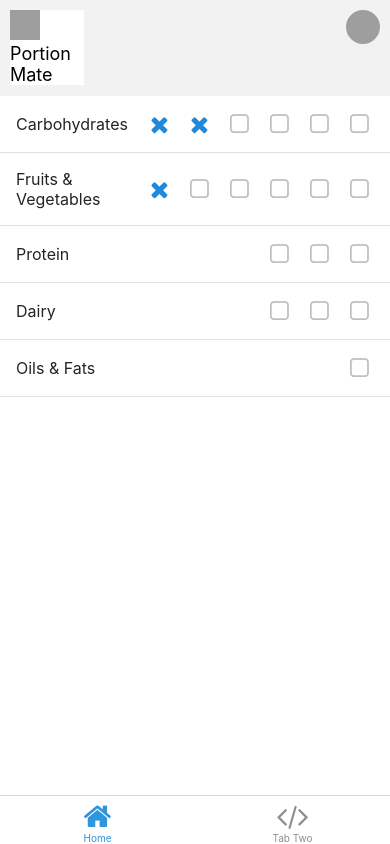
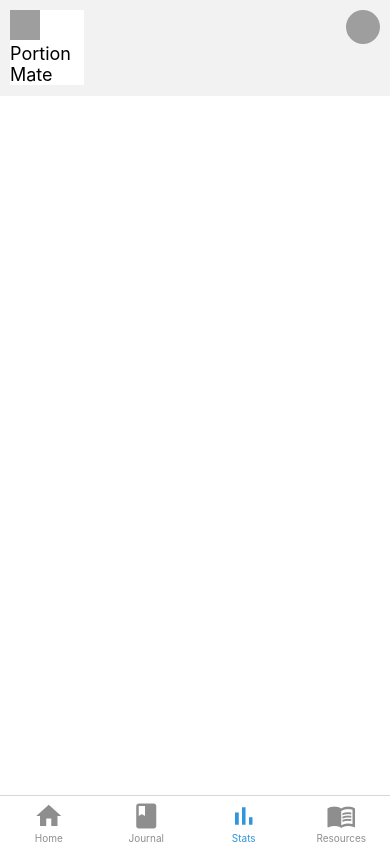
Before and after one commit to ineshbose/portion-mate, a React Native app in the folder src/frontend/: screen /Stats in a window 390 px wide. Built offline with nearby package versions, Linux system fonts and the light colour scheme; grey boxes are pictures that could not be loaded; what expo-linking would draw is missing.

Commit message:
Added pages, consistent icons, liking the progress so far

```diff
--- a/src/frontend/navigation/LinkingConfiguration.ts
+++ b/src/frontend/navigation/LinkingConfiguration.ts
@@ -20,9 +20,19 @@ const linking: LinkingOptions<RootStackParamList> = {
               HomePage: 'one',
             },
           },
-          TabTwo: {
+          Journal: {
             screens: {
-              TabTwoScreen: 'two',
+              JournalPage: 'two',
+            },
+          },
+          Stats: {
+            screens: {
+              StatsPage: 'three',
+            },
+          },
+          Resources: {
+            screens: {
+              ResourcesPage: 'four',
             },
           },
         },
--- a/src/frontend/navigation/index.tsx
+++ b/src/frontend/navigation/index.tsx
@@ -3,7 +3,7 @@
  * https://reactnavigation.org/docs/getting-started
  *
  */
-import { FontAwesome } from '@expo/vector-icons';
+import { MaterialIcons } from '@expo/vector-icons';
 import { createBottomTabNavigator } from '@react-navigation/bottom-tabs';
 import {
   NavigationContainer,
@@ -19,7 +19,7 @@ import useColorScheme from '../hooks/useColorScheme';
 import ModalScreen from '../screens/ModalScreen';
 import NotFoundScreen from '../screens/NotFoundScreen';
 import HomePage from '../screens/HomePage';
-import TabTwoScreen from '../screens/TabTwoScreen';
+import StatsPage from '../screens/StatsPage';
 import {
   RootStackParamList,
   RootTabParamList,
@@ -28,6 +28,8 @@ import {
 import LinkingConfiguration from './LinkingConfiguration';
 import { Text, View } from '../components/Themed';
 import { Header, Avatar } from 'react-native-elements';
+import JournalPage from '../screens/JournalPage';
+import ResourcesPage from '../screens/ResourcesPage';
 
 export default function Navigation({
   colorScheme,
@@ -84,6 +86,7 @@ function BottomTabNavigator() {
       initialRouteName="Home"
       screenOptions={{
         tabBarActiveTintColor: Colors[colorScheme].tint,
+        tabBarLabelPosition: 'below-icon',
         header: () => {
           return (
             <Header
@@ -129,23 +132,36 @@ function BottomTabNavigator() {
               style={({ pressed }) => ({
                 opacity: pressed ? 0.5 : 1,
               })}
-            >
-              <FontAwesome
-                name="info-circle"
-                size={25}
-                color={Colors[colorScheme].text}
-                style={{ marginRight: 15 }}
-              />
-            </Pressable>
+            ></Pressable>
           ),
         })}
       />
       <BottomTab.Screen
-        name="TabTwo"
-        component={TabTwoScreen}
+        name="Journal"
+        component={JournalPage}
         options={{
-          title: 'Tab Two',
-          tabBarIcon: ({ color }) => <TabBarIcon name="code" color={color} />,
+          title: 'Journal',
+          tabBarIcon: ({ color }) => <TabBarIcon name="book" color={color} />,
+        }}
+      />
+      <BottomTab.Screen
+        name="Stats"
+        component={StatsPage}
+        options={{
+          title: 'Stats',
+          tabBarIcon: ({ color }) => (
+            <TabBarIcon name="bar-chart" color={color} />
+          ),
+        }}
+      />
+      <BottomTab.Screen
+        name="Resources"
+        component={ResourcesPage}
+        options={{
+          title: 'Resources',
+          tabBarIcon: ({ color }) => (
+            <TabBarIcon name="menu-book" color={color} />
+          ),
         }}
       />
     </BottomTab.Navigator>
@@ -156,8 +172,8 @@ function BottomTabNavigator() {
  * You can explore the built-in icon families and icons on the web at https://icons.expo.fyi/
  */
 function TabBarIcon(props: {
-  name: React.ComponentProps<typeof FontAwesome>['name'];
+  name: React.ComponentProps<typeof MaterialIcons>['name'];
   color: string;
 }) {
-  return <FontAwesome size={30} style={{ marginBottom: -3 }} {...props} />;
+  return <MaterialIcons size={30} style={{ marginBottom: -3 }} {...props} />;
 }
--- a/src/frontend/screens/HomePage.tsx
+++ b/src/frontend/screens/HomePage.tsx
@@ -1,9 +1,30 @@
 import * as React from 'react';
 import { StyleSheet } from 'react-native';
 import { ListItem } from 'react-native-elements';
+import { MaterialIcons } from '@expo/vector-icons';
 
-import { View } from '../components/Themed';
+import { Text, View } from '../components/Themed';
 import { RootTabScreenProps, TrackItem, PortionItem, UserLog } from '../types';
+
+const frequencyDisplay: { [frequency: number]: string } = {
+  1: 'd',
+  7: 'w',
+  30: 'm',
+  365: 'y',
+};
+
+const getFrequencyDisplay = (frequency: number) => {
+  return (
+    frequencyDisplay[frequency] ||
+    (frequency % 365 === 0
+      ? `${frequency / 365}${frequencyDisplay[365]}`
+      : frequency % 30 === 0
+      ? `${frequency / 30}${frequencyDisplay[30]}`
+      : frequency % 7 === 0
+      ? `${frequency / 7}${frequencyDisplay[7]}`
+      : `${frequency}d`)
+  );
+};
 
 const list: TrackItem[] = [
   {
@@ -94,14 +115,27 @@ export default function HomePage({
             {item.item && (
               <ListItem.Title>{(item.item as PortionItem).name}</ListItem.Title>
             )}
+            <Text>
+              {Array.from(Array(item.target), (e, i) => (
+                <ListItem.CheckBox
+                  checkedIcon="times"
+                  key={i}
+                  checked={i < (item.logs as UserLog[]).length}
+                />
+              ))}
+            </Text>
           </ListItem.Content>
-          {Array.from(Array(item.target), (e, i) => (
-            <ListItem.CheckBox
-              checkedIcon="times"
-              key={i}
-              checked={i < (item.logs as UserLog[]).length}
+          <ListItem.Content right>
+            <ListItem.Subtitle>
+              {item.target}/{getFrequencyDisplay(item.frequency)}
+            </ListItem.Subtitle>
+            <ListItem.ButtonGroup
+              buttons={[
+                <MaterialIcons key="remove" name="remove" />,
+                <MaterialIcons key="add" name="add" />,
+              ]}
             />
-          ))}
+          </ListItem.Content>
         </ListItem>
       ))}
     </View>
--- /dev/null
+++ b/src/frontend/screens/JournalPage.tsx
@@ -0,0 +1,25 @@
+import * as React from 'react';
+import { StyleSheet } from 'react-native';
+
+import { View } from '../components/Themed';
+
+export default function JournalPage() {
+  return <View style={styles.container}></View>;
+}
+
+const styles = StyleSheet.create({
+  container: {
+    flex: 1,
+    alignItems: 'center',
+    justifyContent: 'center',
+  },
+  title: {
+    fontSize: 20,
+    fontWeight: 'bold',
+  },
+  separator: {
+    marginVertical: 30,
+    height: 1,
+    width: '80%',
+  },
+});
--- /dev/null
+++ b/src/frontend/screens/ResourcesPage.tsx
@@ -0,0 +1,25 @@
+import * as React from 'react';
+import { StyleSheet } from 'react-native';
+
+import { View } from '../components/Themed';
+
+export default function ResourcesPage() {
+  return <View style={styles.container}></View>;
+}
+
+const styles = StyleSheet.create({
+  container: {
+    flex: 1,
+    alignItems: 'center',
+    justifyContent: 'center',
+  },
+  title: {
+    fontSize: 20,
+    fontWeight: 'bold',
+  },
+  separator: {
+    marginVertical: 30,
+    height: 1,
+    width: '80%',
+  },
+});
--- /dev/null
+++ b/src/frontend/screens/StatsPage.tsx
@@ -0,0 +1,25 @@
+import * as React from 'react';
+import { StyleSheet } from 'react-native';
+
+import { View } from '../components/Themed';
+
+export default function StatsPage() {
+  return <View style={styles.container}></View>;
+}
+
+const styles = StyleSheet.create({
+  container: {
+    flex: 1,
+    alignItems: 'center',
+    justifyContent: 'center',
+  },
+  title: {
+    fontSize: 20,
+    fontWeight: 'bold',
+  },
+  separator: {
+    marginVertical: 30,
+    height: 1,
+    width: '80%',
+  },
+});
--- a/src/frontend/screens/TabTwoScreen.tsx
+++ /dev/null
@@ -1,36 +0,0 @@
-import * as React from 'react';
-import { StyleSheet } from 'react-native';
-
-import EditScreenInfo from '../components/EditScreenInfo';
-import { Text, View } from '../components/Themed';
-
-export default function TabTwoScreen() {
-  return (
-    <View style={styles.container}>
-      <Text style={styles.title}>Tab Two</Text>
-      <View
-        style={styles.separator}
-        lightColor="#eee"
-        darkColor="rgba(255,255,255,0.1)"
-      />
-      <EditScreenInfo path="/screens/TabTwoScreen.tsx" />
-    </View>
-  );
-}
-
-const styles = StyleSheet.create({
-  container: {
-    flex: 1,
-    alignItems: 'center',
-    justifyContent: 'center',
-  },
-  title: {
-    fontSize: 20,
-    fontWeight: 'bold',
-  },
-  separator: {
-    marginVertical: 30,
-    height: 1,
-    width: '80%',
-  },
-});
--- a/src/frontend/types.tsx
+++ b/src/frontend/types.tsx
@@ -27,7 +27,9 @@ export type RootStackScreenProps<Screen extends keyof RootStackParamList> =
 
 export type RootTabParamList = {
   Home: undefined;
-  TabTwo: undefined;
+  Journal: undefined;
+  Stats: undefined;
+  Resources: undefined;
 };
 
 export type RootTabScreenProps<Screen extends keyof RootTabParamList> =
```
